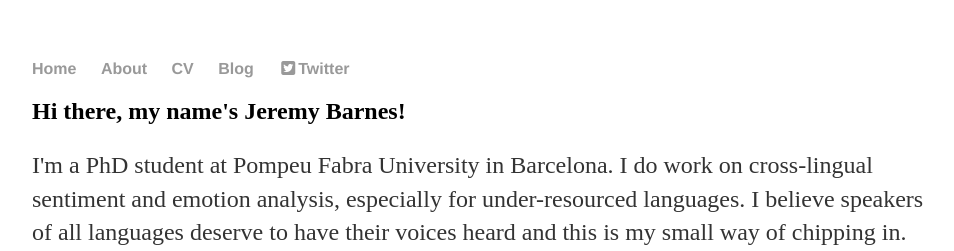
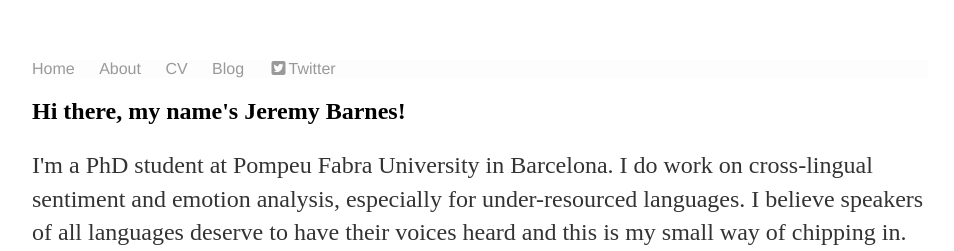
Before and after one commit to jerbarnes/jbarnesspain.github.io, a Jekyll site: the page built from index.html, in a window 1280 px wide. Shown: the top 251 px of the page, without its empty margins (160-1114 px from the left). Built offline with Jekyll 4.4.1, drawn with Linux system fonts in a browser that asks for light colours; nearby versions of some CDN libraries.

Commit message:
Update main.css

```diff
--- a/css/main.css
+++ b/css/main.css
@@ -4,9 +4,11 @@ body {
 }
 nav ul, footer ul {
     font-family:'Helvetica', 'Arial', 'Sans-Serif';
+    font-size: 16px;
     padding: 0px;
     list-style: none;
-    font-weight: bold;
+    font-weight: 300;
+    background-color: #fdfdfd
 }
 nav ul li, footer ul li {
     display: inline;
@@ -41,3 +43,15 @@ ul.posts {
 ul.posts li {
     list-style: none;
 }
+
+/* Layout Styles */
+/* ----------------------------------------------------------*/
+
+/* Site header */
+
+.site-header {
+  border-top: 5px solid #333;
+  border-bottom: 1px solid #e8e8e8;
+  min-height: 56px;
+  background-color: white;
+}
```
